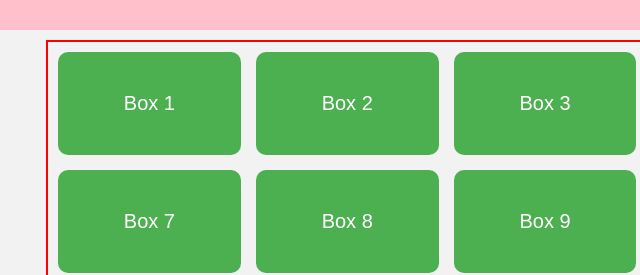
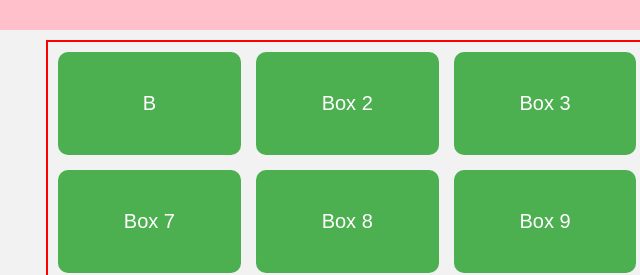
Before and after one commit to Akhil80git/Rrrr, a plain HTML site: page Index.html in a window 1280 px wide. Shown: the top 275 px of the page, 36-676 px from the left. Drawn offline with Linux system fonts and the light colour scheme.

Commit message:
Update Index.html

```diff
--- a/Index.html
+++ b/Index.html
@@ -95,7 +95,7 @@
 
   <div class="outer-container">
     <div class="container">
-      <div class="box">Box 1</div>
+      <div class="box">B</div>
       <div class="box">Box 2</div>
       <div class="box">Box 3</div>
       <div class="box">Box 4</div>
```
